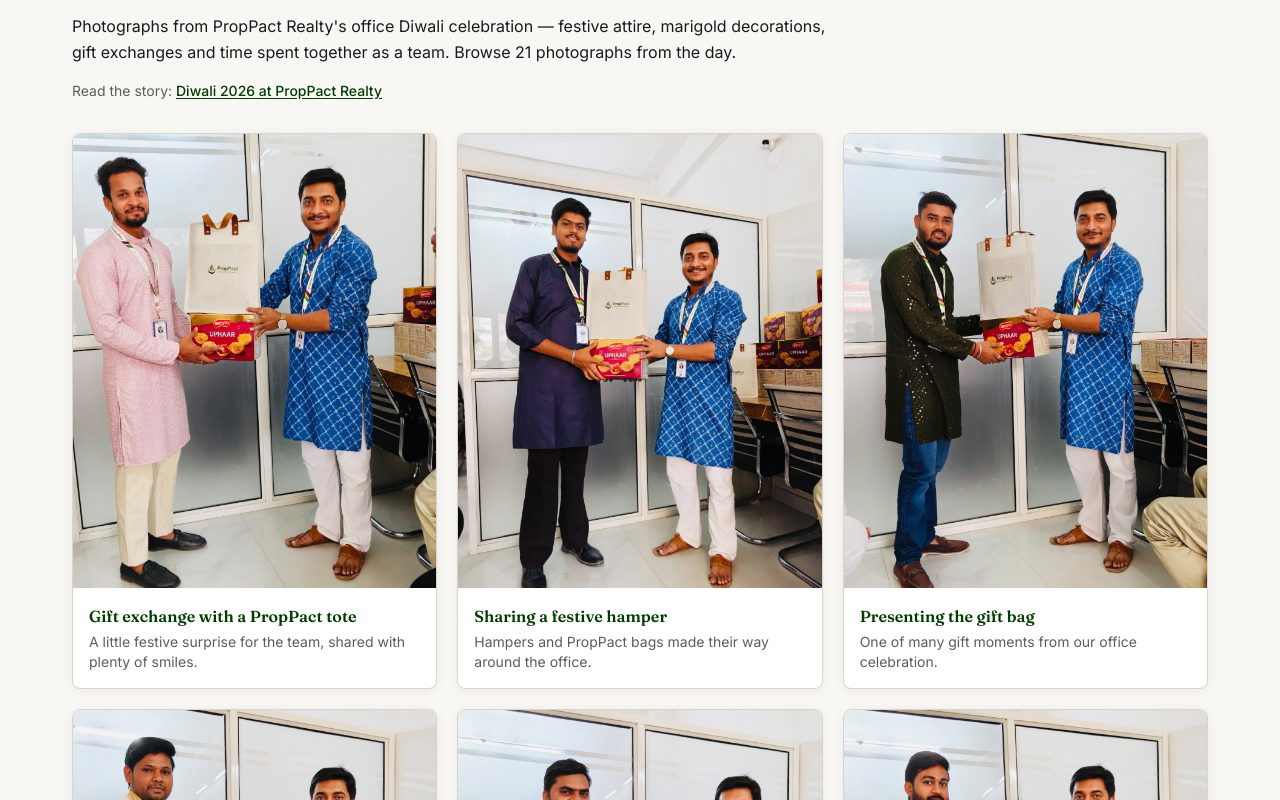
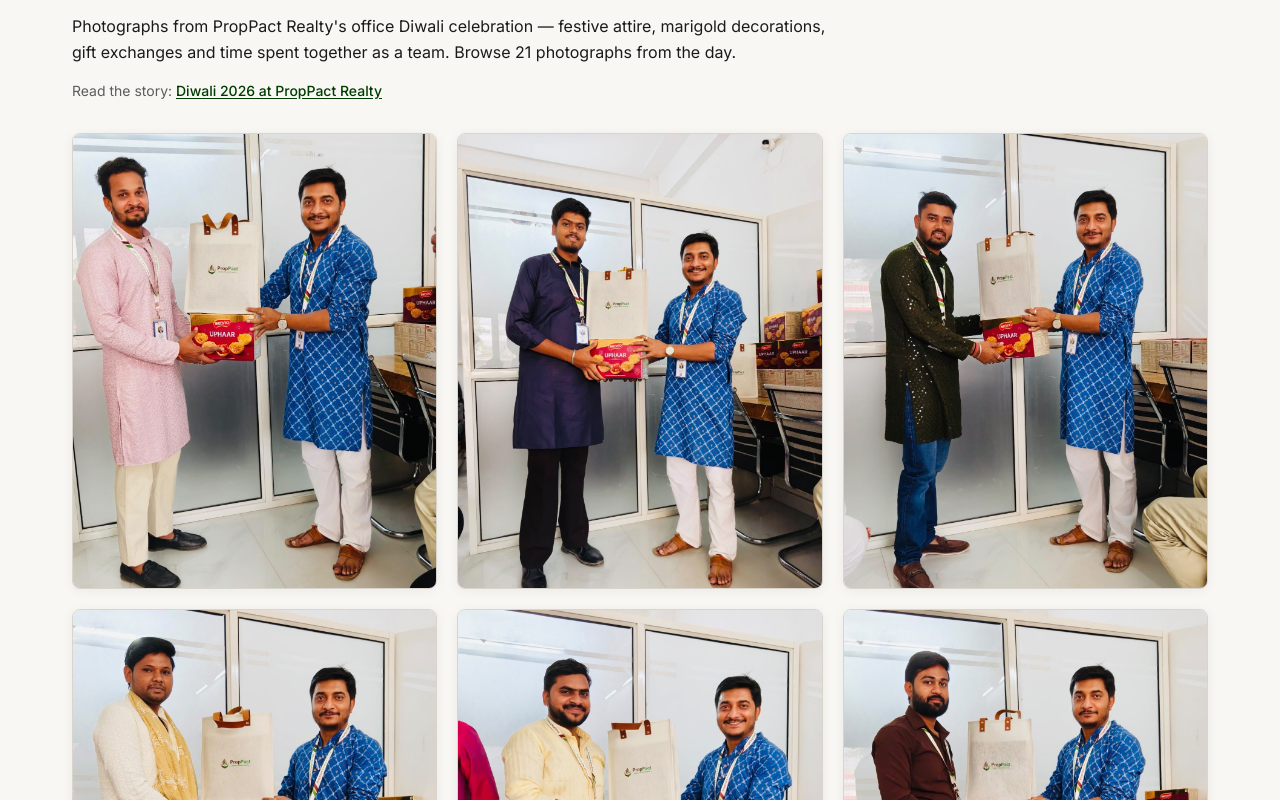
Before and after one commit to sainilkcsn/proppact-website, a Next.js app: page /photo-gallery/diwali-2026 in a window 1280 px wide. Shown: the part 440-1240 px from the top of the page. Built offline with nearby package versions, Linux system fonts and the light colour scheme.

Commit message:
Remove captions from Diwali photo gallery
Co-authored-by: Cursor <cursoragent@cursor.com>

```diff
--- a/components/gallery/AlbumLightbox.tsx
+++ b/components/gallery/AlbumLightbox.tsx
@@ -54,8 +54,8 @@ export function AlbumLightbox({ photos, albumTitle }: AlbumLightboxProps) {
             key={photo.id}
             type="button"
             onClick={() => setIndex(photoIndex)}
-            className="group overflow-hidden rounded-lg border border-border bg-white text-left shadow-card transition-shadow hover:shadow-soft"
-            aria-label={`Open ${photo.title}`}
+            className="group overflow-hidden rounded-lg border border-border bg-white shadow-card transition-shadow hover:shadow-soft"
+            aria-label={`Open photograph ${photoIndex + 1} of ${photos.length}`}
           >
             <div className="relative aspect-[4/5] w-full overflow-hidden bg-[#F1EFE9]">
               {failed[photo.id] ? (
@@ -76,14 +76,6 @@ export function AlbumLightbox({ photos, albumTitle }: AlbumLightboxProps) {
                   }
                 />
               )}
-            </div>
-            <div className="space-y-1 p-3 sm:p-4">
-              <h3 className="font-heading text-sm font-semibold leading-snug text-primary sm:text-base">
-                {photo.title}
-              </h3>
-              <p className="text-xs leading-relaxed text-muted-foreground sm:text-sm">
-                {photo.caption}
-              </p>
             </div>
           </button>
         ))}
@@ -160,17 +152,9 @@ export function AlbumLightbox({ photos, albumTitle }: AlbumLightboxProps) {
                 priority
               />
             </div>
-            <div className="max-w-2xl px-2 text-center text-primary-foreground">
-              <p className="font-heading text-lg font-semibold">
-                {current.title}
-              </p>
-              <p className="mt-1 text-sm text-primary-foreground/85">
-                {current.caption}
-              </p>
-              <p className="mt-2 text-xs uppercase tracking-[0.14em] text-primary-foreground/70">
-                {(index ?? 0) + 1} / {photos.length}
-              </p>
-            </div>
+            <p className="text-xs uppercase tracking-[0.14em] text-primary-foreground/80">
+              {(index ?? 0) + 1} / {photos.length}
+            </p>
           </div>
         </div>
       ) : null}
```
